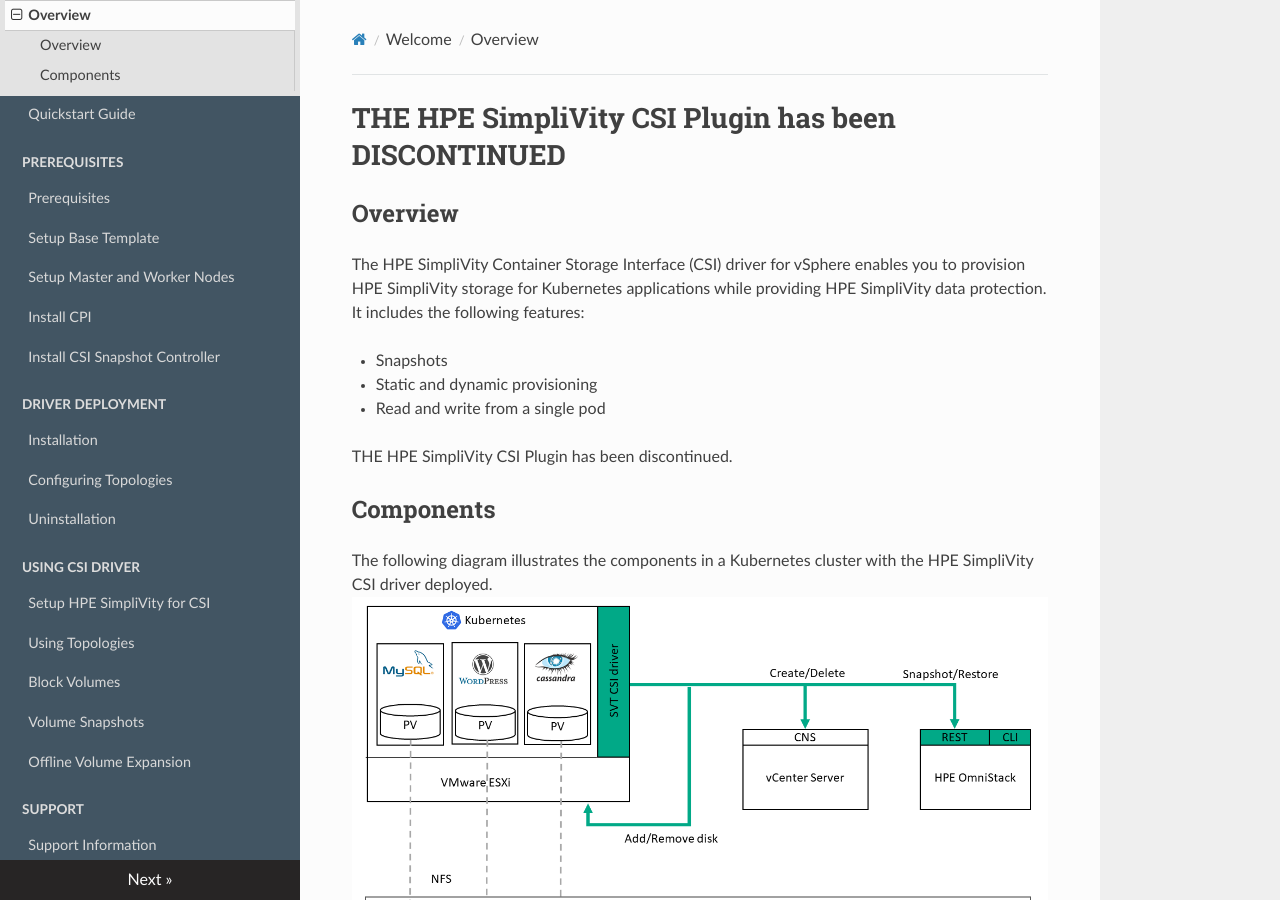
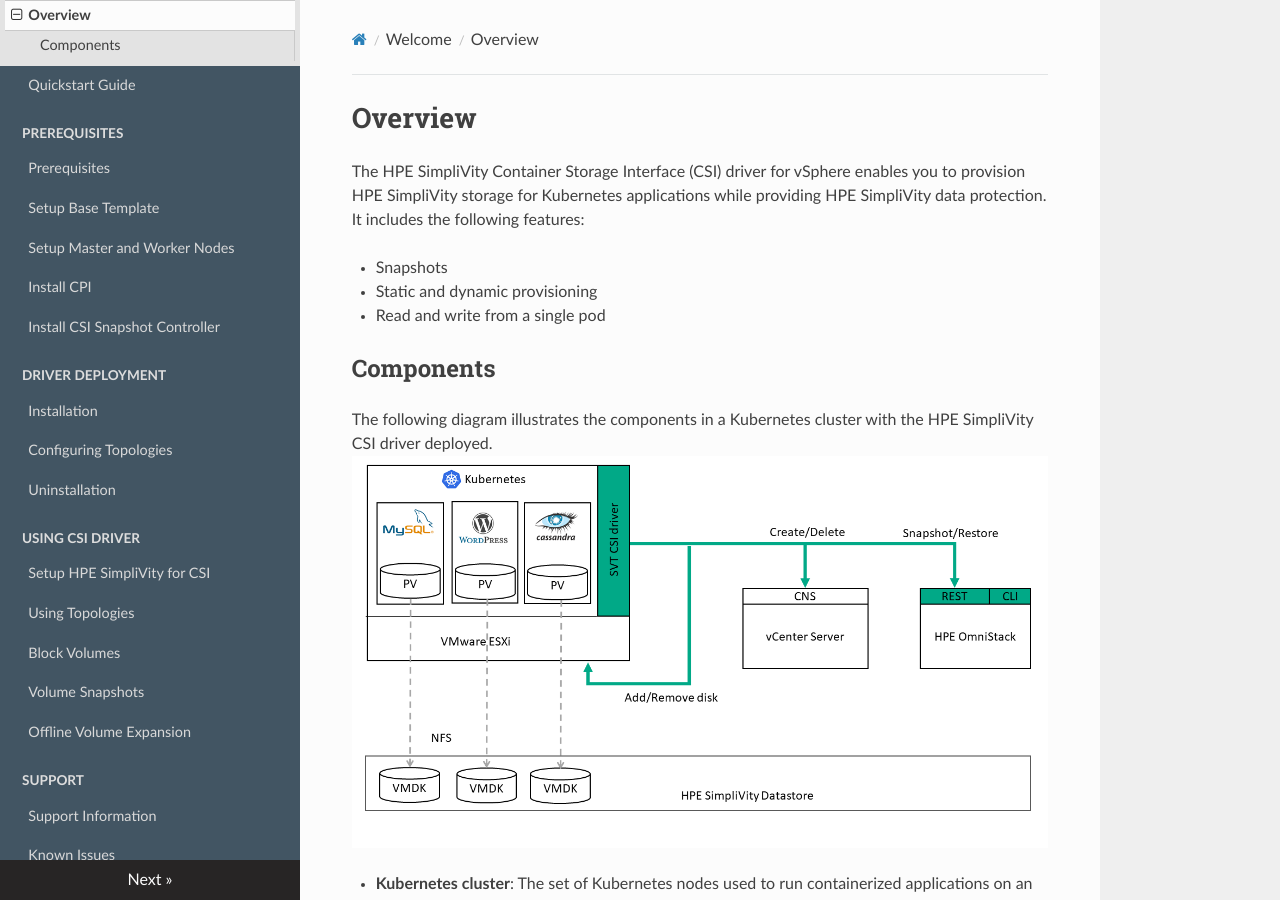
Before and after one commit to HewlettPackard/simplivity-vsphere-csi-driver, an MkDocs documentation site: the page built from docs/README.md, in a window 1280 px wide and 900 px high. Built offline with MkDocs 1.6.1, drawn with Linux system fonts in a browser that asks for light colours; nearby versions of some CDN libraries.

Commit message:
Revert "Update the documentations to say that the plugin is no longer supported."
This reverts commit d2be3591d87527a785e783214234826824b11c6c.

```diff
--- a/docs/README.md
+++ b/docs/README.md
@@ -1,15 +1,10 @@
-
-# THE HPE SimpliVity CSI Plugin has been DISCONTINUED
-
-## Overview
+# Overview
 
 The HPE SimpliVity Container Storage Interface (CSI) driver for vSphere enables you to provision HPE SimpliVity storage for Kubernetes applications while providing HPE SimpliVity data protection. It includes the following features:
 
 - Snapshots
 - Static and dynamic provisioning
 - Read and write from a single pod
-
-THE HPE SimpliVity CSI Plugin has been discontinued.
 
 ## Components
 
```
Also changed, not shown: README.md (+2 -2 lines).
